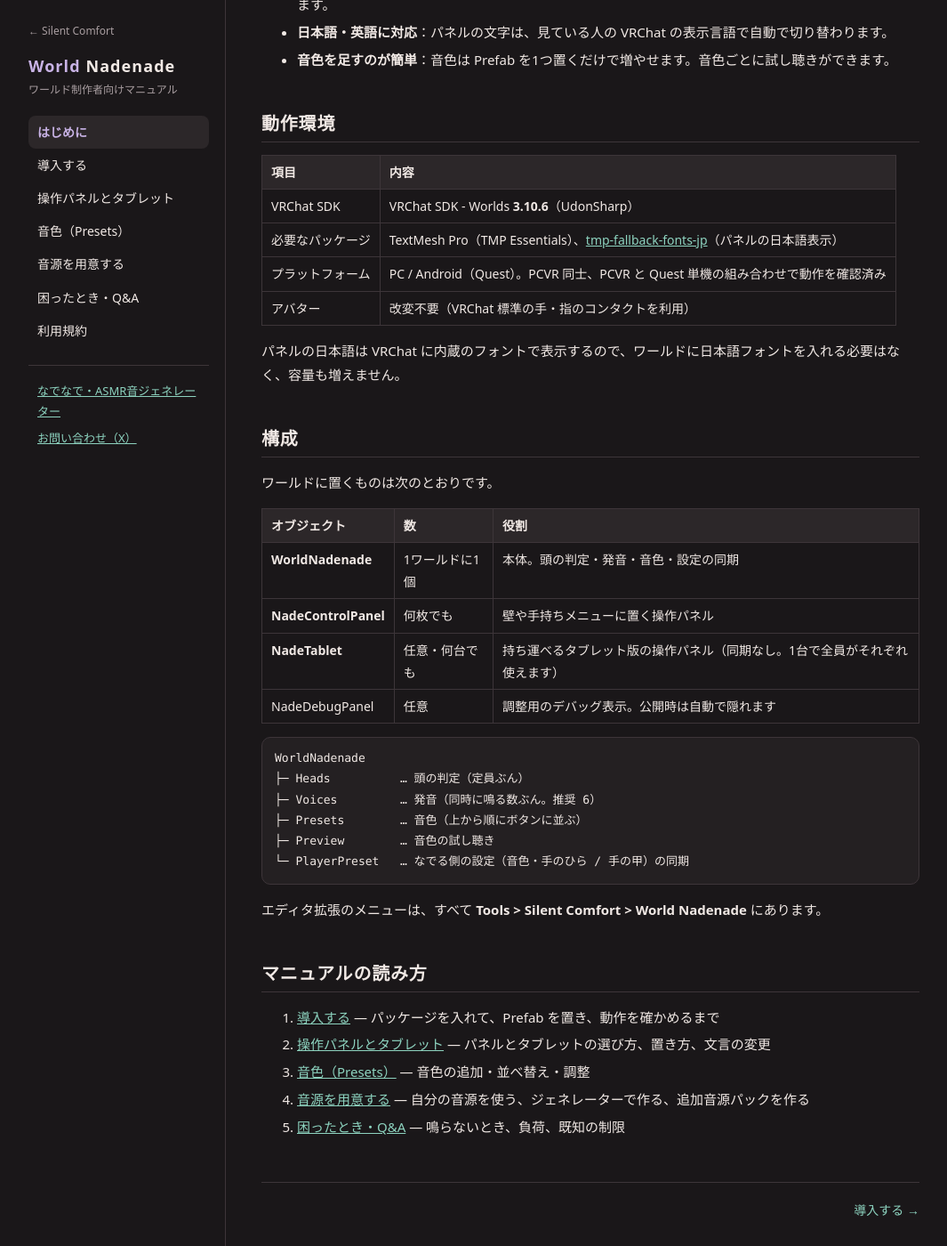
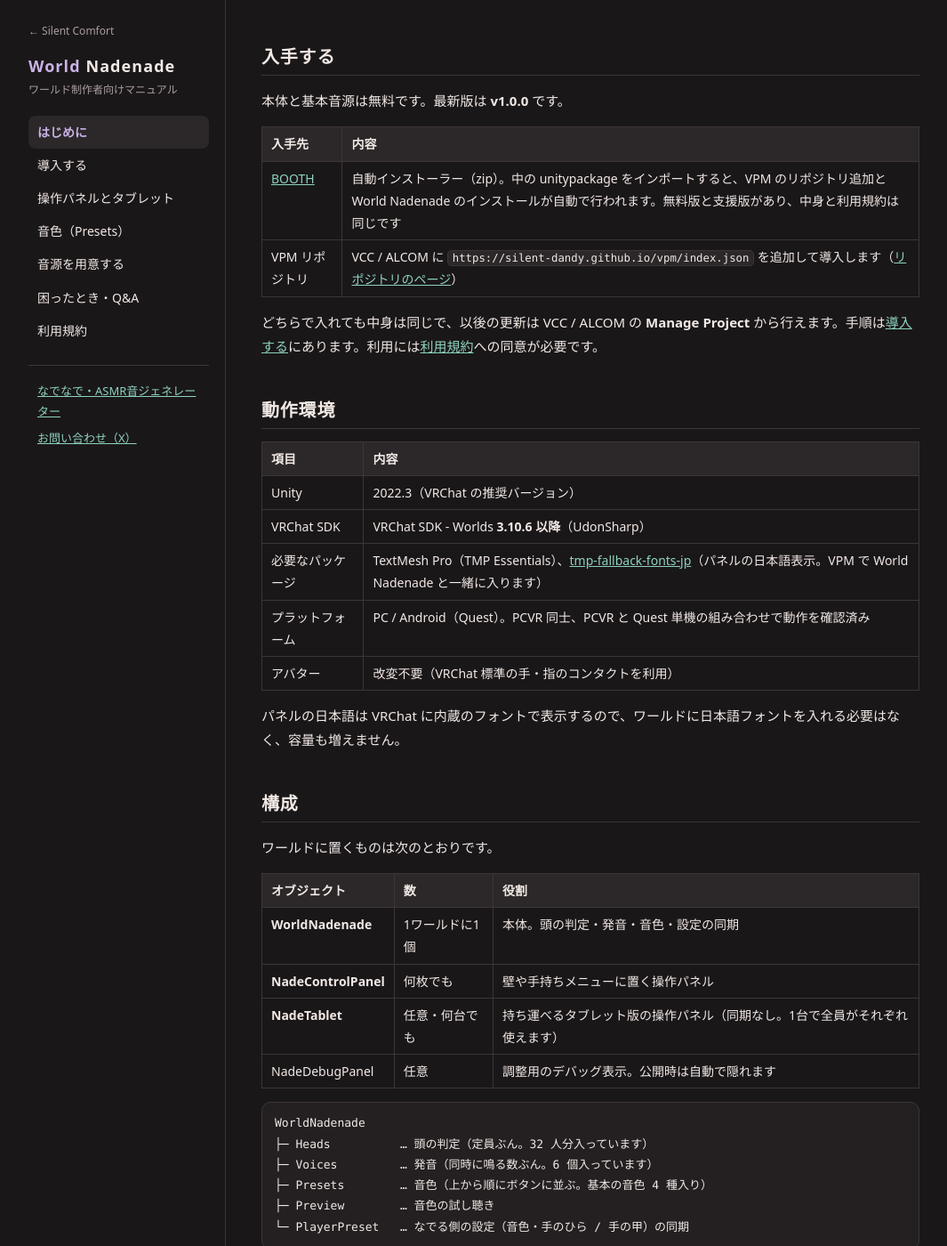
Before and after one commit to silent-dandy/silent-dandy.github.io, a Jekyll site: the page built from world-nadenade/index.md, in a window 1280 px wide and 1400 px high, scrolled down 599 px. Shown: the whole window at 89% size, without its empty margins (66-1131 px from the left). Built offline with Jekyll 4.4.1, drawn with Linux system fonts in a browser that asks for light colours; some of the changed text lies outside the part shown.

Commit message:
World Nadenade v1.0.0 のリリースに合わせてマニュアルを更新
- 下書きの注意書きを外し、入手方法（BOOTH の自動インストーラー / VPM リポジトリ）を追加
- 導入手順を同梱 Prefab のパス・初回の準備・更新方法に合わせて書き直し
- 同梱数（Heads 32 / Voices 6 / 基本の音色 4 種）と動作環境（SDK 3.10.6 以降）を反映
- ポータルの BOOTH ボタンを商品ページへのリンクに変更

Co-Authored-By: Claude Opus 5.5 <noreply@anthropic.com>
Claude-Session: https://claude.ai/code/session_017Uvu759EmSpeXQShe4Hc8r

````diff
--- a/index.html
+++ b/index.html
@@ -32,7 +32,7 @@
       </ul>
       <div class="actions">
         <a class="btn nade" href="world-nadenade/">マニュアル</a>
-        <span class="btn ghost" aria-disabled="true">BOOTH <span class="badge">準備中</span></span>
+        <a class="btn" href="https://silent-comfort.booth.pm/items/9171198" target="_blank" rel="noopener">BOOTH（無料）</a>
       </div>
     </article>
 
--- a/world-nadenade/index.md
+++ b/world-nadenade/index.md
@@ -2,9 +2,6 @@
 title: はじめに
 description: VRChat ワールド用なで音ギミック World Nadenade の、ワールド制作者向けマニュアルです。
 ---
-
-> **このマニュアルは公開前の下書きです。** 配布ページ・入手方法・利用規約は、公開時に追記します。
-{: .note-draft}
 
 World Nadenade は、VRChat のワールドに置くだけで「頭をなでると音が鳴る」ようにするギミックです。判定と発音をワールド側で行うので、**訪れる人のアバターを改変する必要がなく、Android / Quest の人にも聞こえます。**
 
@@ -18,12 +15,24 @@ World Nadenade は、VRChat のワールドに置くだけで「頭をなでる
 - **日本語・英語に対応**：パネルの文字は、見ている人の VRChat の表示言語で自動で切り替わります。
 - **音色を足すのが簡単**：音色は Prefab を1つ置くだけで増やせます。音色ごとに試し聴きができます。
 
+## 入手する
+
+本体と基本音源は無料です。最新版は **v1.0.0** です。
+
+| 入手先 | 内容 |
+|---|---|
+| [BOOTH](https://silent-comfort.booth.pm/items/9171198) | 自動インストーラー（zip）。中の unitypackage をインポートすると、VPM のリポジトリ追加と World Nadenade のインストールが自動で行われます。無料版と支援版があり、中身と利用規約は同じです |
+| VPM リポジトリ | VCC / ALCOM に `https://silent-dandy.github.io/vpm/index.json` を追加して導入します（[リポジトリのページ](https://silent-dandy.github.io/vpm/)） |
+
+どちらで入れても中身は同じで、以後の更新は VCC / ALCOM の **Manage Project** から行えます。手順は[導入する](setup.html)にあります。利用には[利用規約](terms.html)への同意が必要です。
+
 ## 動作環境
 
 | 項目 | 内容 |
 |---|---|
-| VRChat SDK | VRChat SDK - Worlds **3.10.6**（UdonSharp） |
-| 必要なパッケージ | TextMesh Pro（TMP Essentials）、[tmp-fallback-fonts-jp](https://github.com/Narazaka/tmp-fallback-fonts-jp)（パネルの日本語表示） |
+| Unity | 2022.3（VRChat の推奨バージョン） |
+| VRChat SDK | VRChat SDK - Worlds **3.10.6 以降**（UdonSharp） |
+| 必要なパッケージ | TextMesh Pro（TMP Essentials）、[tmp-fallback-fonts-jp](https://github.com/Narazaka/tmp-fallback-fonts-jp)（パネルの日本語表示。VPM で World Nadenade と一緒に入ります） |
 | プラットフォーム | PC / Android（Quest）。PCVR 同士、PCVR と Quest 単機の組み合わせで動作を確認済み |
 | アバター | 改変不要（VRChat 標準の手・指のコンタクトを利用） |
 
@@ -42,9 +51,9 @@ World Nadenade は、VRChat のワールドに置くだけで「頭をなでる
 
 ```
 WorldNadenade
-├─ Heads          … 頭の判定（定員ぶん）
-├─ Voices         … 発音（同時に鳴る数ぶん。推奨 6）
-├─ Presets        … 音色（上から順にボタンに並ぶ）
+├─ Heads          … 頭の判定（定員ぶん。32 人分入っています）
+├─ Voices         … 発音（同時に鳴る数ぶん。6 個入っています）
+├─ Presets        … 音色（上から順にボタンに並ぶ。基本の音色 4 種入り）
 ├─ Preview        … 音色の試し聴き
 └─ PlayerPreset   … なでる側の設定（音色・手のひら / 手の甲）の同期
 ```
@@ -58,3 +67,6 @@ WorldNadenade
 3. [音色（Presets）](presets.html) — 音色の追加・並べ替え・調整
 4. [音源を用意する](soundpack.html) — 自分の音源を使う、ジェネレーターで作る、追加音源パックを作る
 5. [困ったとき・Q&A](faq.html) — 鳴らないとき、負荷、既知の制限
+6. [利用規約](terms.html) — 使ってよいこと・いけないこと
+
+お問い合わせは X の [@silent_dandy_vr](https://x.com/silent_dandy_vr) までお願いします。
--- a/world-nadenade/setup.md
+++ b/world-nadenade/setup.md
@@ -3,50 +3,66 @@ title: 導入する
 description: World Nadenade をワールドに入れて、動作を確かめるまでの手順です。
 ---
 
-## 1. 必要なパッケージを入れる
+## 1. World Nadenade を入れる
 
-World Nadenade の操作パネルは、日本語の表示に **tmp-fallback-fonts-jp** を使います。先にこちらを入れておきます。
+次のどちらかで入れます。中身は同じで、どちらで入れても以後の更新は VCC / ALCOM の **Manage Project** から行えます。
 
-1. VCC（VRChat Creator Companion）の **Settings > Packages** で、リポジトリ `https://vpm.narazaka.net/` を追加します。
-2. プロジェクトの **Manage Project** から **tmp-fallback-fonts-jp** をインストールします。
-3. Unity の **Project Settings > TextMesh Pro** で **TMP Essentials** をインポートします（インポート済みなら不要）。
-4. tmp-fallback-fonts-jp の **Tools メニューから設定**を実行します。
+### A. BOOTH の自動インストーラーで入れる
+
+1. [BOOTH の配布ページ](https://silent-comfort.booth.pm/items/9171198)からダウンロードした zip を解凍します（無料版・支援版とも中身は同じです）。
+2. ワールドのプロジェクトを Unity で開き、中の unitypackage をインポートします（Project ウィンドウへのドラッグ＆ドロップでも可）。
+3. VPM リポジトリの追加と、World Nadenade のインストールが自動で行われます。日本語表示用の **tmp-fallback-fonts-jp** も一緒に入ります。
+
+### B. VCC / ALCOM にリポジトリを追加して入れる
+
+1. VCC / ALCOM の **Settings > Packages > Add Repository** で、次の URL を追加します。[リポジトリのページ](https://silent-dandy.github.io/vpm/)の **Add to VCC** ボタンからも追加できます。
+   ```
+   https://silent-dandy.github.io/vpm/index.json
+   ```
+2. 同じ画面で、フォントのパッケージ（tmp-fallback-fonts-jp）のリポジトリ `https://vpm.narazaka.net/index.json` も追加します。
+3. プロジェクトの **Manage Project** から **World Nadenade** を追加します。tmp-fallback-fonts-jp は依存パッケージとして一緒に入ります。
+
+## 2. 初回の準備（日本語の表示）
+
+1. **Window > TextMeshPro > Import TMP Essential Resources** で TMP Essentials を入れます（入れてあれば不要です）。
+2. tmp-fallback-fonts-jp の **Tools メニューにある設定**を実行します。TMP の初期フォントが Empty SDF になります。
 
 > パネルの文字は、中身の無いフォント（Empty SDF）で作り、日本語は VRChat に内蔵のフォントで表示します。**文字に日本語フォントを直接指定しないでください。** そのフォントがワールドに含まれ、容量が増えます。
 
-## 2. World Nadenade を入れる
-
-> 入手方法（BOOTH・VCC）は公開時に追記します。
-{: .note-draft}
-
 ## 3. ワールドに置く
 
-1. **WorldNadenade** を Hierarchy の好きな場所に **1個だけ**置きます。
-2. **NadeControlPanel** を、操作パネルを出したい場所（壁・手持ちメニューなど）に置きます。何枚でも置けます。
-3. 置いた各 NadeControlPanel の **`Manager` 欄に WorldNadenade をドラッグ**します。
+Prefab は Project ウィンドウの **Packages > World Nadenade** の中にあります。次の3つを置けば使えます。
+
+1. **本体**：`WorldNadenade.prefab` を Hierarchy の好きな場所に **1個だけ**置きます。
+2. **壁の操作パネル**：`Prefabs/ControlPanel` から選んで、壁など操作パネルを出したい場所に置き、表示面を部屋の側に向けます（例：`NadeControlPanel_Smoke_TabletNote`）。何枚でも置けます。
+   - 置いたパネルの **NadeControlPanel の `Manager` 欄に WorldNadenade をドラッグ**します。
    - 設定し忘れたパネルには「未接続」と表示され、Console にも `[World Nadenade] 操作パネルの Manager が未設定です` と出ます。
-4. 必要なら、タブレット（NadeTablet）も置きます（[操作パネルとタブレット](panel.html)）。
+3. **タブレット**（任意）：`Prefabs/Tablet` から選んで置きます（例：`NadeTablet_Smoke_Gray_CradleWoodLight`）。置き台つきは、置き台の原点（背板の裏面）を壁の表面に合わせ、床から 1.0〜1.2 m 程度の高さにします。
+   - 置き台の子の **NadeTablet にある NadeTabletPanel の `Manager` 欄に WorldNadenade をドラッグ**します。
 
-パネルとタブレットの色違い・大きさの変え方は、[操作パネルとタブレット](panel.html)にあります。
+色違い・大きさの変え方、タブレットを置かない場合のパネルの選び方は、[操作パネルとタブレット](panel.html)にあります。
+
+> **パッケージの中の Prefab は直接編集しないでください。** パッケージを更新すると元に戻ります。シーンに置いたものを変更してください。
 
 ### 置くときの注意
 
 - **WorldNadenade は1ワールドに1個だけ**にしてください。2個あると音が二重に鳴ります。
 - **WorldNadenade のルートの Scale は 1 のまま**にしてください。頭の判定の大きさが Scale の影響を受けます。位置と回転は自由です。
+- **WorldNadenade を非アクティブにしないでください。** 非アクティブの間に入室した人が判定の対象から外れます。なで音のオン・オフは、訪れた人がそれぞれパネルやタブレットで行います。
 - 操作パネルは、壁の表面から **2〜3cm 手前**に出してください。壁のコライダーに隠れると、レーザーが届きません。
 
 ## 4. 人数と同時発音数を合わせる
 
 ### Heads（頭の判定）
 
-`Heads` の下の Head は、1人に1つ使います。ワールドの定員が Head の数より多いときは、`Heads` の直下で Head を複製（Ctrl+D）して足します。多すぎても負荷は増えません。
+`Heads` の下の Head は、1人に1つ使います。**32 人分入っています。**ワールドの定員が 32 人より多いときは、シーンに置いた WorldNadenade の `Heads` の直下で Head を複製（Ctrl+D）して足します。多すぎても負荷は増えません。
 
 - 名前は自由で、配列への登録は要りません（起動時に直下の子を自動で集めます）。
 - 数を減らすときは、無効にするのではなく削除してください。
 
 ### Voices（同時に鳴る数）
 
-`Voices` の下の Voice 1つで、1つの手の音を鳴らします。**推奨は 6 個**です（自分なでの両手 2 ＋ 2人から両手でなでられる 4）。他人同士のなでなでは自分の端末では鳴らないので、数に入りません。
+`Voices` の下の Voice 1つで、1つの手の音を鳴らします。**6 個入っていて、これが推奨の数**です（自分なでの両手 2 ＋ 2人から両手でなでられる 4）。他人同士のなでなでは自分の端末では鳴らないので、数に入りません。
 
 足りないときは、消えかけの音を置き換えるか、その接触だけ鳴らないだけで、エラーにはなりません。
 
@@ -110,7 +126,7 @@ WorldNadenade の子 `PlayerPreset` が、各プレイヤーが選んだ音色
 2. それぞれ別の音色を選んでなで合う → なでた人の音色で、両方の端末に同じ音が鳴る
 3. 後から入室した人をなでる → 選んだ音色で鳴る
 
-起動時の Console に `[World Nadenade] Presets 3 / Heads 16 / Voices 6` のように数が出るので、想定どおりかも見ておきます。
+起動時の Console に `[World Nadenade] Presets 4 / Heads 32 / Voices 6` のように数が出るので、想定どおりかも見ておきます。
 
 ## 8. 公開する前に
 
@@ -119,3 +135,10 @@ WorldNadenade の子 `PlayerPreset` が、各プレイヤーが選んだ音色
 - [ ] **Tools > Silent Comfort > World Nadenade > Check Presets** で警告が出ない
 - [ ] 自分で足した音源が、ワールドで使ってよいものか確かめた（[音源を用意する](soundpack.html)）
 - [ ] Android 向けにもビルドし、Quest 単機で日本語の表示と負荷を確かめた
+
+## 9. 更新する {#update}
+
+VCC / ALCOM の **Manage Project** で、World Nadenade の新しいバージョンを選びます。BOOTH から入れた場合も同じです。
+
+- シーンに置いた Prefab の変更（Manager の指定、追加した音色など）は、更新しても残ります。
+- 変更内容は BOOTH の配布ページと、このマニュアルでお知らせします。
````
Also changed, not shown: world-nadenade/faq.md (+7 -1 lines), world-nadenade/presets.md (+7 -4 lines), world-nadenade/soundpack.md (+3 -6 lines).
